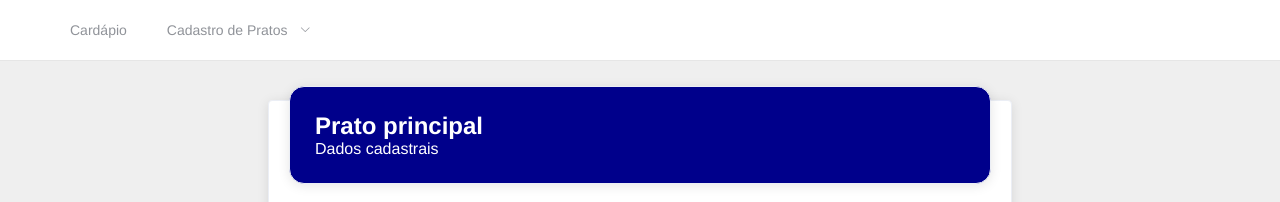
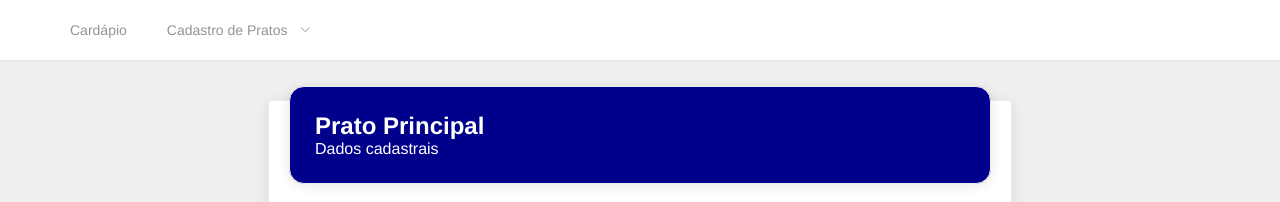
Before and after one commit to deivisondc/slack-dimi-ui, a Vue app: page /cadastro/prato/principal/new in a window 1280 px wide. Shown: the top 202 px of the page. Built offline with nearby package versions, Linux system fonts and the light colour scheme.

Commit message:
fixing title

```diff
--- a/src/components/pratos/principal/PrincipalForm.vue
+++ b/src/components/pratos/principal/PrincipalForm.vue
@@ -4,7 +4,7 @@
     :on-submit="save"
   >
     <template slot="title">
-      Prato principal
+      Prato Principal
     </template>
     <template>
       <el-form-item label="Descrição">
```
